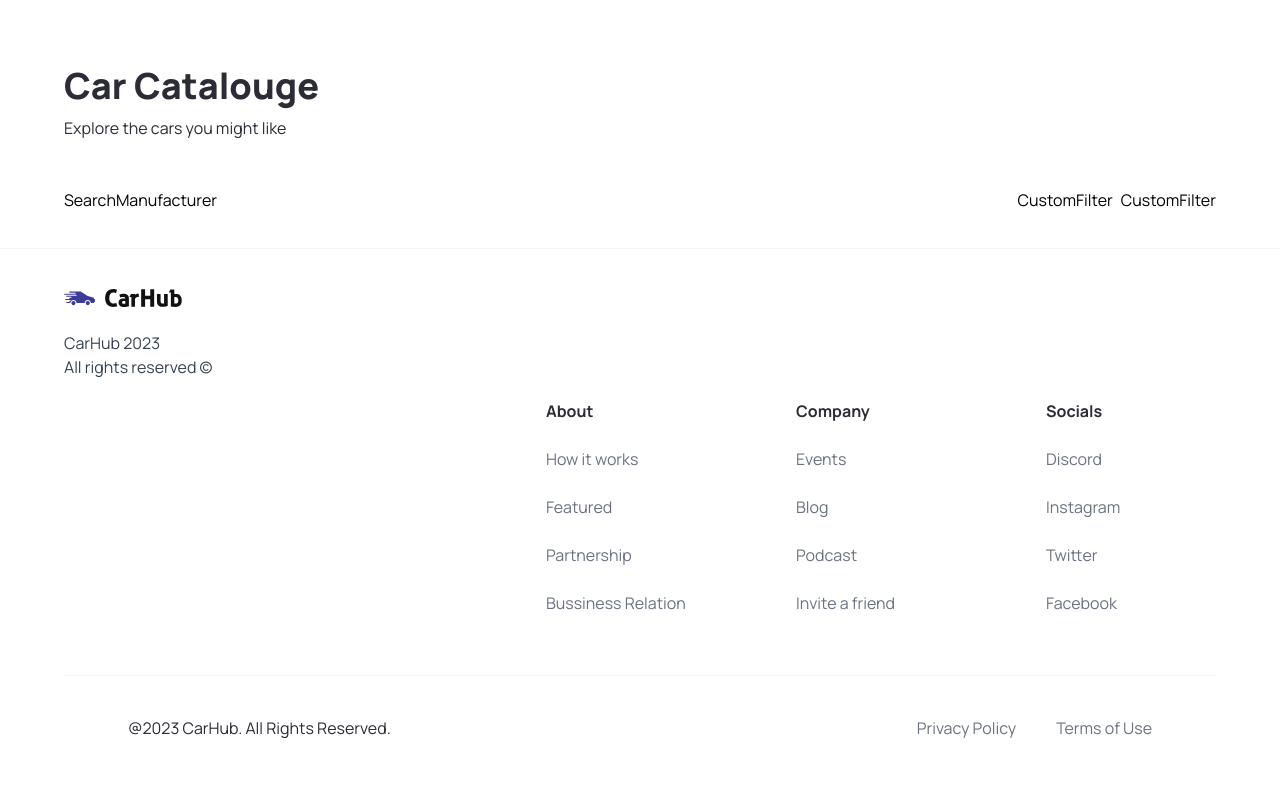
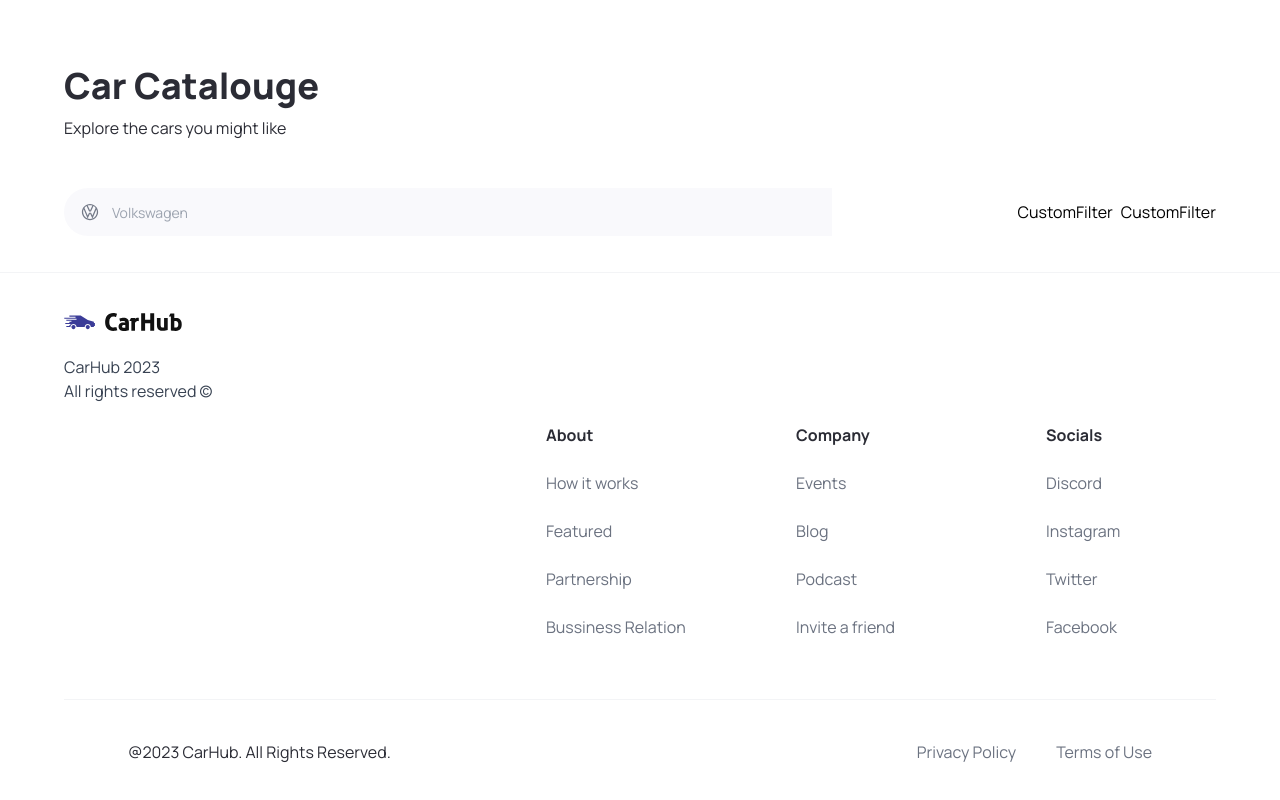
Before and after one commit to JPy-UwU/car_showcase, a Next.js app: page / in a window 1280 px wide. Shown: the part 798-1598 px from the top of the page. Built offline with nearby package versions, Linux system fonts and the light colour scheme.

Commit message:
Added dropdown box for searching

```diff
--- a/components/SearchManufacturer.tsx
+++ b/components/SearchManufacturer.tsx
@@ -1,9 +1,76 @@
-import { SearchManufacturerProps } from '@/types';
+"use client";
 
-const SearchManufacturer = ({ manufacturer, setManufacturer }: SearchManufacturerProps) => {
+import { Combobox, Transition } from "@headlessui/react";
+import Image from "next/image";
+import { useState, Fragment } from "react";
+
+import { manufacturers } from "@/constants/constants";
+import { SearchManufacturerProps } from "@/types";
+
+const SearchManufacturer = ({
+  manufacturer,
+  setManufacturer,
+}: SearchManufacturerProps) => {
+  const [query, setQuery] = useState("");
+  const filteredManufacturer =
+    query === ""
+      ? manufacturers
+      : manufacturers.filter((item) =>
+          item
+            .toLowerCase()
+            .replace(/\s+/g, "")
+            .includes(query.toLowerCase().replace(/\s+/g, ""))
+        );
+
   return (
-    <div>SearchManufacturer</div>
-  )
-}
+    <div className="search-manufacturer">
+      <Combobox value={manufacturer} onChange={setManufacturer}>
+        <div className="relative w-full">
+          <Combobox.Button className="absolute top-[14px]">
+            <Image
+              src="/car-logo.svg"
+              alt="Car Logo"
+              width={20}
+              height={20}
+              className="ml-4"
+            />
+          </Combobox.Button>
+          <Combobox.Input
+            className="search-manufacturer__input"
+            placeholder="Volkswagen"
+            displayValue={(manufacturer: string) => manufacturer}
+            onChange={(e) => setQuery(e.target.value)}
+          />
+          <Transition
+            as={Fragment}
+            leave="transition ease-in duration-100"
+            leaveFrom="opacity-100"
+            leaveTo="opacity-0"
+            afterLeave={() => setQuery("")}
+          >
+            <Combobox.Options>
+              {filteredManufacturer.map((item) => (
+                <Combobox.Option
+                  key={item}
+                  className={({ active }) => `
+                        relative search-manufacturer__option
+                        ${
+                          active
+                            ? "bg-primary-blue text-white"
+                            : "text-gray-900"
+                        }
+                      `}
+                  value={item}
+                >
+                  {item}
+                </Combobox.Option>
+              ))}
+            </Combobox.Options>
+          </Transition>
+        </div>
+      </Combobox>
+    </div>
+  );
+};
 
-export default SearchManufacturer
+export default SearchManufacturer;
```
